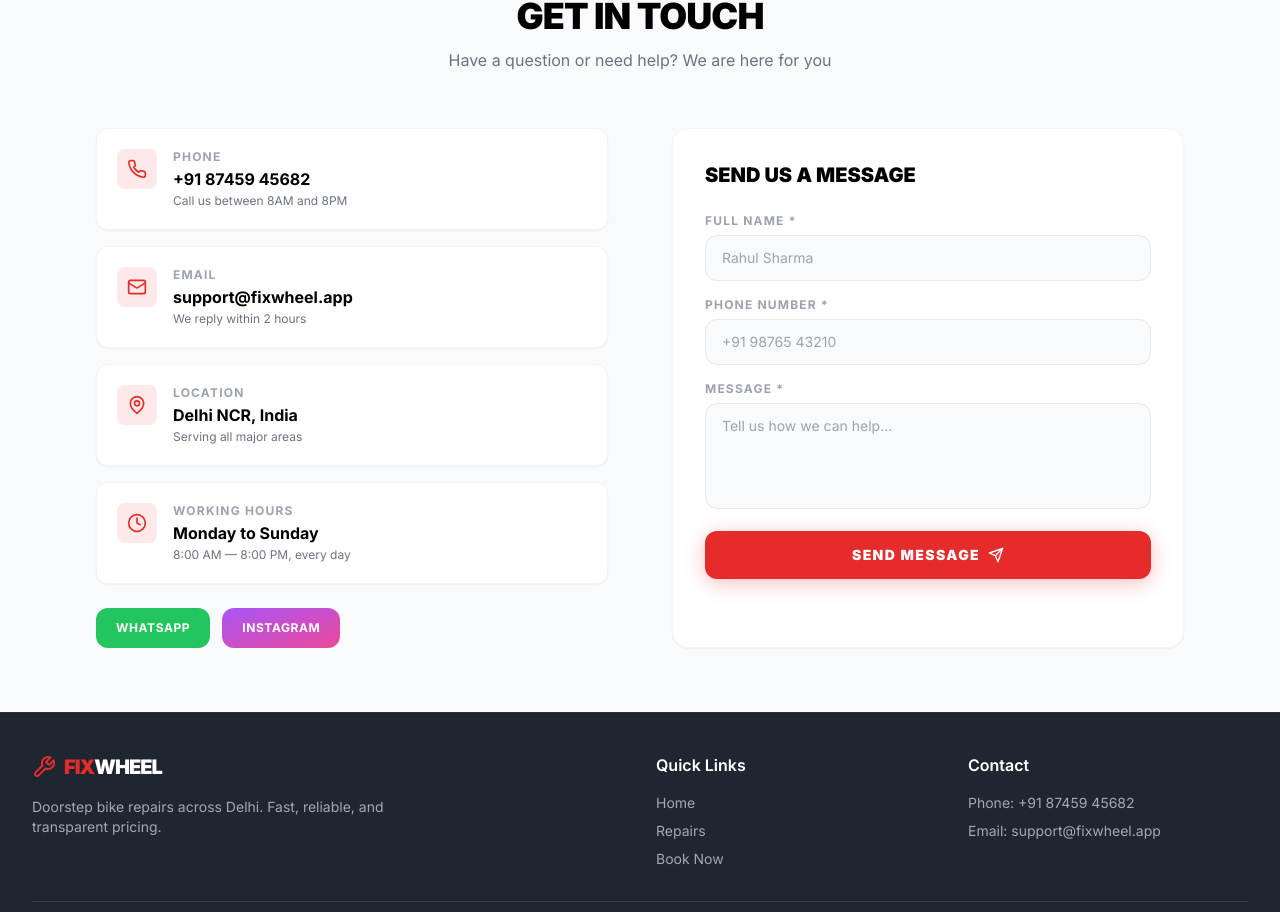
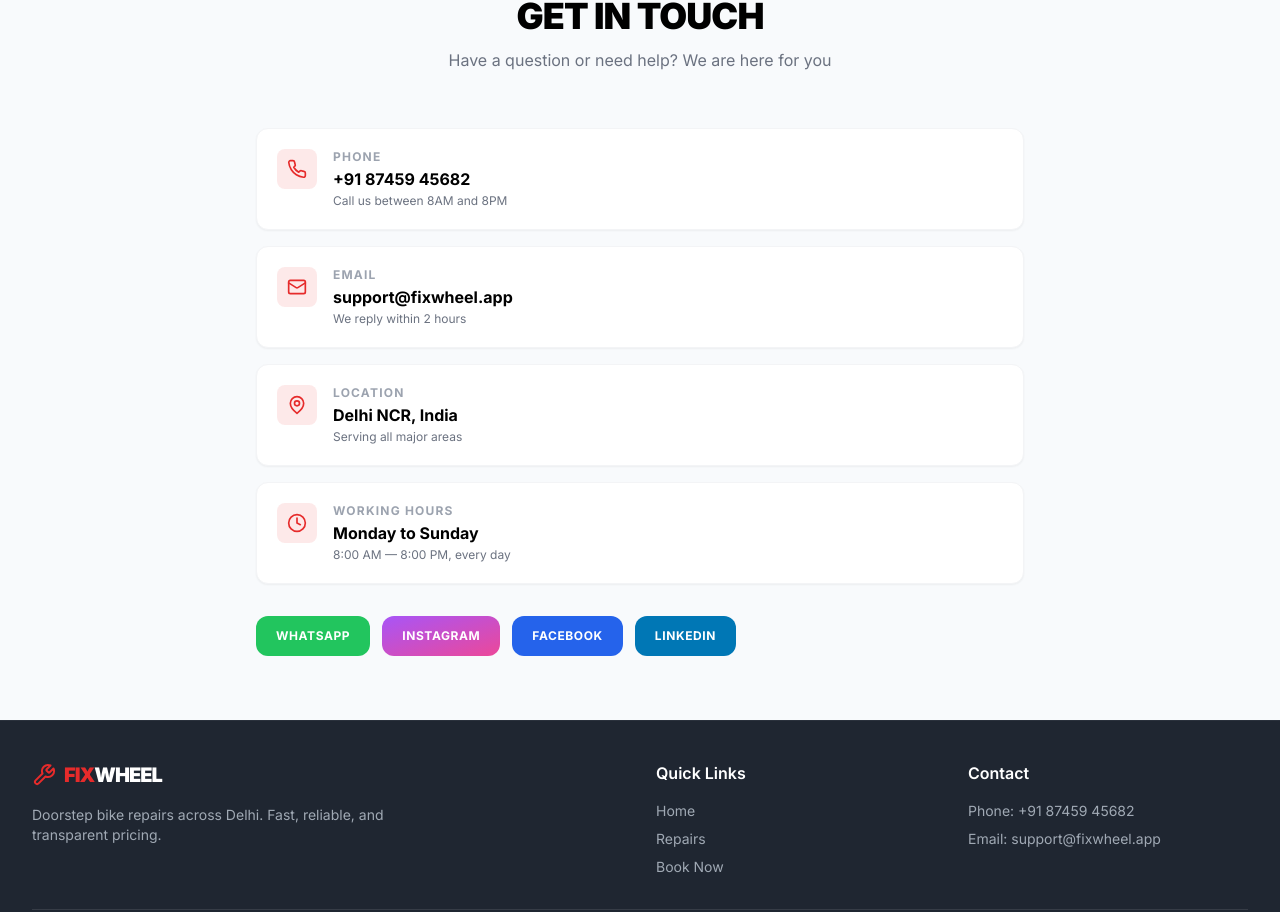
Before and after one commit to fixwheel-app/FIXWHEEL, a Next.js app in the folder frontend/: page / in a window 1280 px wide. Shown: the part 5059-5971 px from the top of the page. Built offline with nearby package versions, Linux system fonts and the light colour scheme.

Commit message:
feat: replace contact form with social media links

```diff
--- a/frontend/app/page.tsx
+++ b/frontend/app/page.tsx
@@ -6,7 +6,7 @@
 import { useState } from 'react';
 import {
   ArrowRight, ShieldCheck, Wrench, Clock,
-  MapPin, Phone, Mail, Award, CheckCircle2, ChevronDown, Send
+  MapPin, Phone, Mail, Award, CheckCircle2, ChevronDown
 } from 'lucide-react';
 
 export default function Home() {
@@ -53,18 +53,7 @@
       a: "Yes, we use genuine and high-quality spare parts to ensure safety and performance." },
   ];
 
-  // ── Contact form ───────────────────────────────────────────────────────────
-  const [contactForm, setContactForm] = useState({ name: '', phone: '', message: '' });
-  const [contactSent, setContactSent] = useState(false);
-  const [sending, setSending] = useState(false);
-
-  const handleContact = async (e: React.FormEvent) => {
-    e.preventDefault();
-    setSending(true);
-    await new Promise(r => setTimeout(r, 1200));
-    setSending(false);
-    setContactSent(true);
-  };
+  // ── Contact form state removed ─────────────────────────────────────────────
 
   return (
     <main className="min-h-screen bg-white text-black">
@@ -325,8 +314,8 @@
             <p className="text-gray-500 text-sm md:text-base max-w-xl mx-auto">Have a question or need help? We are here for you</p>
           </div>
 
-          <div className="grid grid-cols-1 lg:grid-cols-2 gap-10 lg:gap-16">
-            {/* Left: details */}
+          <div className="max-w-3xl mx-auto">
+            {/* Contact details */}
             <div className="space-y-4">
               {[
                 { icon: <Phone className="w-5 h-5 text-accent" />, label: "Phone",         value: "+91 87459 45682",     note: "Call us between 8AM and 8PM" },
@@ -336,8 +325,8 @@
               ].map((item, i) => (
                 <motion.div
                   key={i}
-                  initial={{ opacity: 0, x: -20 }}
-                  whileInView={{ opacity: 1, x: 0 }}
+                  initial={{ opacity: 0, y: 10 }}
+                  whileInView={{ opacity: 1, y: 0 }}
                   viewport={{ once: true }}
                   transition={{ delay: i * 0.08 }}
                   className="flex items-start gap-4 bg-white border border-gray-100 rounded-xl p-4 md:p-5 shadow-sm"
@@ -351,67 +340,24 @@
                 </motion.div>
               ))}
 
-              <div className="flex gap-3 pt-2">
+              <div className="flex flex-wrap gap-3 pt-4 justify-center sm:justify-start">
                 <a href="https://wa.me/918745945682" target="_blank" rel="noopener noreferrer"
                   className="flex items-center gap-2 bg-green-500 hover:bg-green-600 text-white text-xs font-bold uppercase tracking-wider px-5 py-3 rounded-xl transition-colors">
                   WhatsApp
                 </a>
-                <a href="#"
+                <a href="https://www.instagram.com/fixwheel11?igsh=MTRqeHB0dnRhYWZqaQ==" target="_blank" rel="noopener noreferrer"
                   className="flex items-center gap-2 bg-gradient-to-br from-purple-500 to-pink-500 hover:from-purple-600 hover:to-pink-600 text-white text-xs font-bold uppercase tracking-wider px-5 py-3 rounded-xl transition-colors">
                   Instagram
                 </a>
+                <a href="https://www.facebook.com/profile.php?id=61573309963156" target="_blank" rel="noopener noreferrer"
+                  className="flex items-center gap-2 bg-blue-600 hover:bg-blue-700 text-white text-xs font-bold uppercase tracking-wider px-5 py-3 rounded-xl transition-colors">
+                  Facebook
+                </a>
+                <a href="https://www.linkedin.com/company/fixwheel-app/" target="_blank" rel="noopener noreferrer"
+                  className="flex items-center gap-2 bg-[#0077b5] hover:bg-[#006396] text-white text-xs font-bold uppercase tracking-wider px-5 py-3 rounded-xl transition-colors">
+                  LinkedIn
+                </a>
               </div>
-            </div>
-
-            {/* Right: form */}
-            <div className="bg-white border border-gray-100 rounded-2xl p-5 md:p-8 shadow-sm">
-              {contactSent ? (
-                <motion.div
-                  initial={{ opacity: 0, scale: 0.9 }}
-                  animate={{ opacity: 1, scale: 1 }}
-                  className="flex flex-col items-center justify-center h-full text-center py-10"
-                >
-                  <div className="w-16 h-16 bg-accent/10 rounded-full flex items-center justify-center mx-auto mb-5">
-                    <CheckCircle2 className="w-8 h-8 text-accent" />
-                  </div>
-                  <h3 className="text-xl font-black uppercase text-black mb-2">Message Sent!</h3>
-                  <p className="text-gray-500 text-sm">Thanks! We will get back to you shortly.</p>
-                  <button onClick={() => { setContactSent(false); setContactForm({ name: '', phone: '', message: '' }); }}
-                    className="mt-6 text-accent text-sm font-bold uppercase tracking-widest hover:underline">
-                    Send another
-                  </button>
-                </motion.div>
-              ) : (
-                <>
-                  <h3 className="text-lg md:text-xl font-black uppercase text-black mb-6">Send Us a Message</h3>
-                  <form onSubmit={handleContact} className="space-y-4">
-                    <div>
-                      <label className="block text-xs font-bold uppercase tracking-widest text-gray-400 mb-1.5">Full Name *</label>
-                      <input required type="text" placeholder="Rahul Sharma"
-                        value={contactForm.name} onChange={e => setContactForm({ ...contactForm, name: e.target.value })}
-                        className="w-full bg-gray-50 border border-gray-200 text-black rounded-xl px-4 py-3 text-sm outline-none focus:border-accent transition-colors" />
-                    </div>
-                    <div>
-                      <label className="block text-xs font-bold uppercase tracking-widest text-gray-400 mb-1.5">Phone Number *</label>
-                      <input required type="tel" placeholder="+91 98765 43210"
-                        value={contactForm.phone} onChange={e => setContactForm({ ...contactForm, phone: e.target.value })}
-                        className="w-full bg-gray-50 border border-gray-200 text-black rounded-xl px-4 py-3 text-sm outline-none focus:border-accent transition-colors" />
-                    </div>
-                    <div>
-                      <label className="block text-xs font-bold uppercase tracking-widest text-gray-400 mb-1.5">Message *</label>
-                      <textarea required rows={4} placeholder="Tell us how we can help..."
-                        value={contactForm.message} onChange={e => setContactForm({ ...contactForm, message: e.target.value })}
-                        className="w-full bg-gray-50 border border-gray-200 text-black rounded-xl px-4 py-3 text-sm outline-none focus:border-accent transition-colors resize-none" />
-                    </div>
-                    <button type="submit" disabled={sending}
-                      className="w-full flex items-center justify-center gap-2 bg-accent hover:bg-red-600 disabled:bg-accent/50 text-white font-black uppercase tracking-widest py-3.5 rounded-xl text-sm transition-all shadow-[0_4px_20px_rgba(230,43,43,0.3)]">
-                      {sending
-                        ? <div className="w-5 h-5 border-2 border-white/30 border-t-white rounded-full animate-spin" />
-                        : <><span>Send Message</span><Send className="w-4 h-4" /></>}
-                    </button>
-                  </form>
-                </>
-              )}
             </div>
           </div>
         </div>
```
